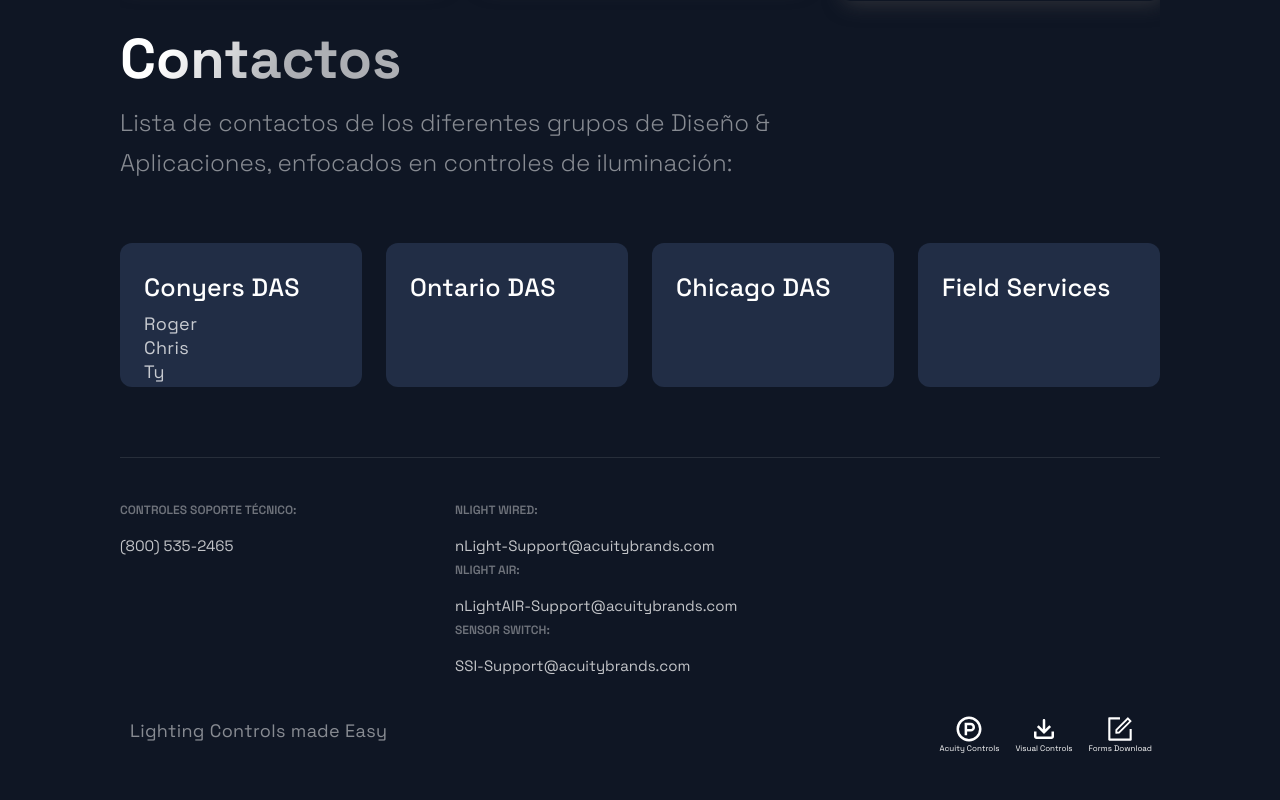
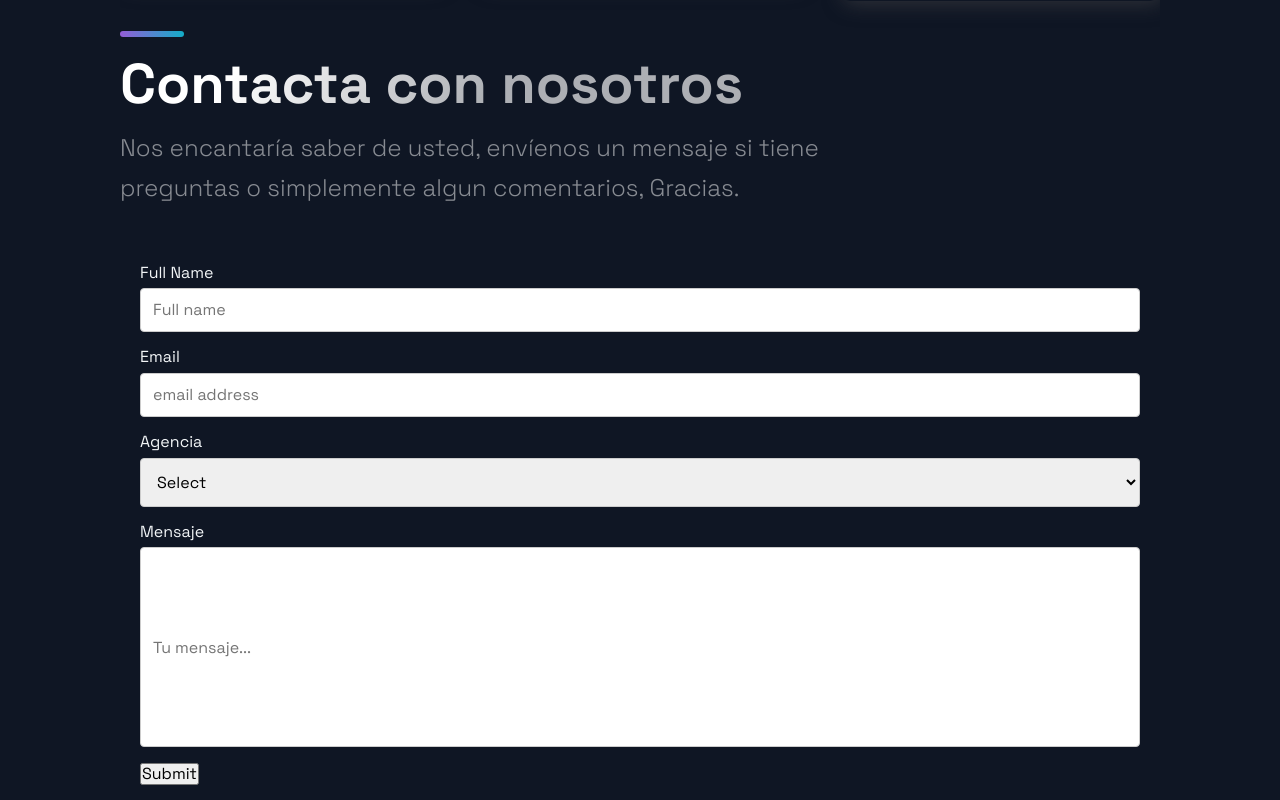
Before and after one commit to rogercerpa/controlsplaybook, a Next.js app: page / in a window 1280 px wide. Shown: the part 4280-5080 px from the top of the page. Built offline with nearby package versions, Linux system fonts and the light colour scheme.

Commit message:
updated the contacts section with form and styling, still under testing

```diff
--- a/src/components/Contactos/Contactos.js
+++ b/src/components/Contactos/Contactos.js
@@ -1,16 +1,72 @@
 import React from 'react';
-
+import {Formik, Form, Field, ErrorMessage} from 'formik'
 import { Section, SectionDivider, SectionTitle, SectionText } from '../../styles/GlobalComponents';
-import { Box, Boxes, BoxNum, BoxText } from './ContactosStyles';
+import { Box, Boxes, BoxNum, BoxText, FormContainer, Field1, Field2, Field3 } from './ContactosStyles';
 import { contactos } from '../../constants/constants';
 
 
 
 const Contactos = () => (
+
   <Section nopadding id="contactos">
-    <SectionTitle>Contactos</SectionTitle>
-        <SectionText>Lista de contactos de los diferentes grupos de Diseño & Aplicaciones, enfocados en controles de iluminación:</SectionText>
-    <Boxes>
+    <SectionDivider />
+    <br />
+    <SectionTitle>Contacta con nosotros</SectionTitle>
+    <SectionText>Nos encantaría saber de usted, envíenos un mensaje si tiene preguntas o simplemente algun comentarios, Gracias.</SectionText>
+
+    <FormContainer>
+
+      <Formik
+           initialValues={{ fullname: '', email: '', agency: '', message: '' }}
+       validate={values => {
+         const errors = {};
+         if (!values.email) {
+           errors.email = 'Required';
+         } else if (
+           !/^[A-Z0-9._%+-]+@[A-Z0-9.-]+\.[A-Z]{2,}$/i.test(values.email)
+         ) {
+           errors.email = 'Invalid email address';
+         }
+         return errors;
+       }}
+       onSubmit={(values, { setSubmitting }) => {
+         setTimeout(() => {
+           console.log(JSON.stringify(values, null, 2));
+           setSubmitting(false);
+         }, 400);
+       }}
+      >
+        {({ isSubmitting }) => (
+          <Form>
+          <label for='fullname'>Full Name</label>
+            <Field type='text' id='frame' name='fullname' placeholder='Full name' as={Field1}></Field>
+            <ErrorMessage name='fullname' component='div' />
+
+          <label for='email'>Email</label>
+            <Field type='text' id='email' name='email' placeholder='email address' as={Field1}></Field>
+            <ErrorMessage name='email' component='div' />
+
+          <label for='agency'>Agencia</label>
+            <Field as={Field2} id='agency' name='agency'>
+              <option value='0' default>Select</option>
+            <option value='A001'>A001</option>
+            <option value='A002'>A002</option>
+            <option value='A003'>A003</option>
+            </Field>
+            <ErrorMessage name='agency' component='div' />
+
+          <label for='message'>Mensaje</label>
+            <Field3 type='text' name='message' placeholder='Tu mensaje...' ></Field3>
+            <ErrorMessage name='message' component='div' />
+
+          <button type='submit' disabled={isSubmitting}>Submit</button>
+        </Form>
+      )}
+
+
+      </Formik>
+    </FormContainer>
+    {/* <Boxes>
       {contactos.map(({team, id, members}) => (
         <Box key={id}>
           <BoxNum>{team}</BoxNum>
@@ -20,7 +76,7 @@ const Contactos = () => (
 
         </Box>
       ))}
-    </Boxes>
+    </Boxes> */}
  </Section>
 );
 
--- a/src/components/Contactos/ContactosStyles.js
+++ b/src/components/Contactos/ContactosStyles.js
@@ -132,3 +132,39 @@ export const IconContainer = styled.div`
     justify-content: space-between;
   }
 `
+
+export const FormContainer = styled.div`
+border-radius: 5px;
+padding: 20px;
+`
+export const Field1 = styled.input`
+width: 100%;
+  padding: 12px;
+  border: 1px solid #ccc;
+  border-radius: 4px;
+  box-sizing: border-box;
+  margin-top: 6px;
+  margin-bottom: 16px;
+  resize: vertical;
+`
+export const Field2 = styled.select`
+width: 100%;
+  padding: 12px;
+  border: 1px solid #ccc;
+  border-radius: 4px;
+  box-sizing: border-box;
+  margin-top: 6px;
+  margin-bottom: 16px;
+  resize: vertical;
+`
+export const Field3 = styled.input`
+width: 100%;
+height: 200px;
+  padding: 12px;
+  border: 1px solid #ccc;
+  border-radius: 4px;
+  box-sizing: border-box;
+  margin-top: 6px;
+  margin-bottom: 16px;
+  resize: vertical;
+`
```
